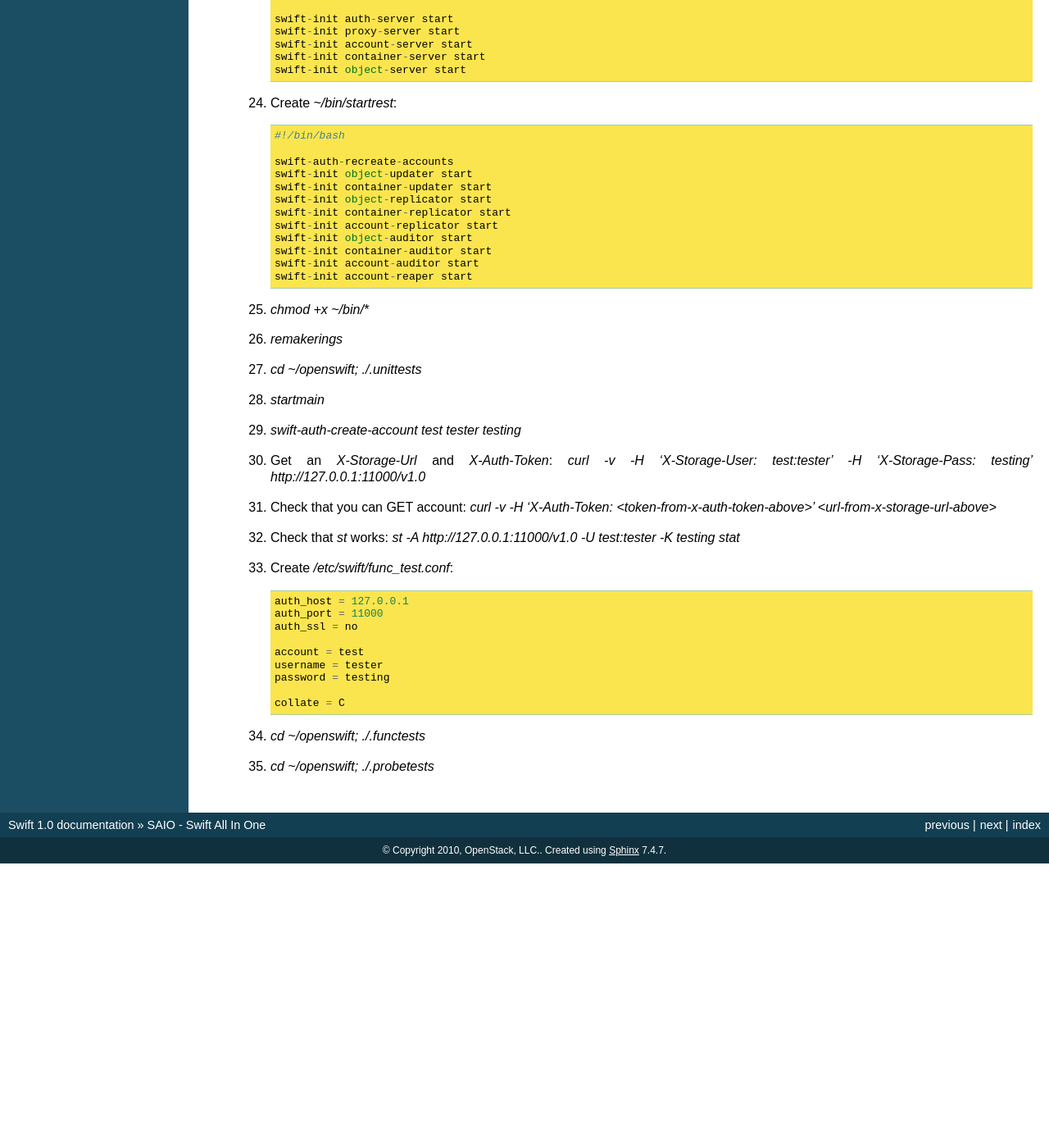
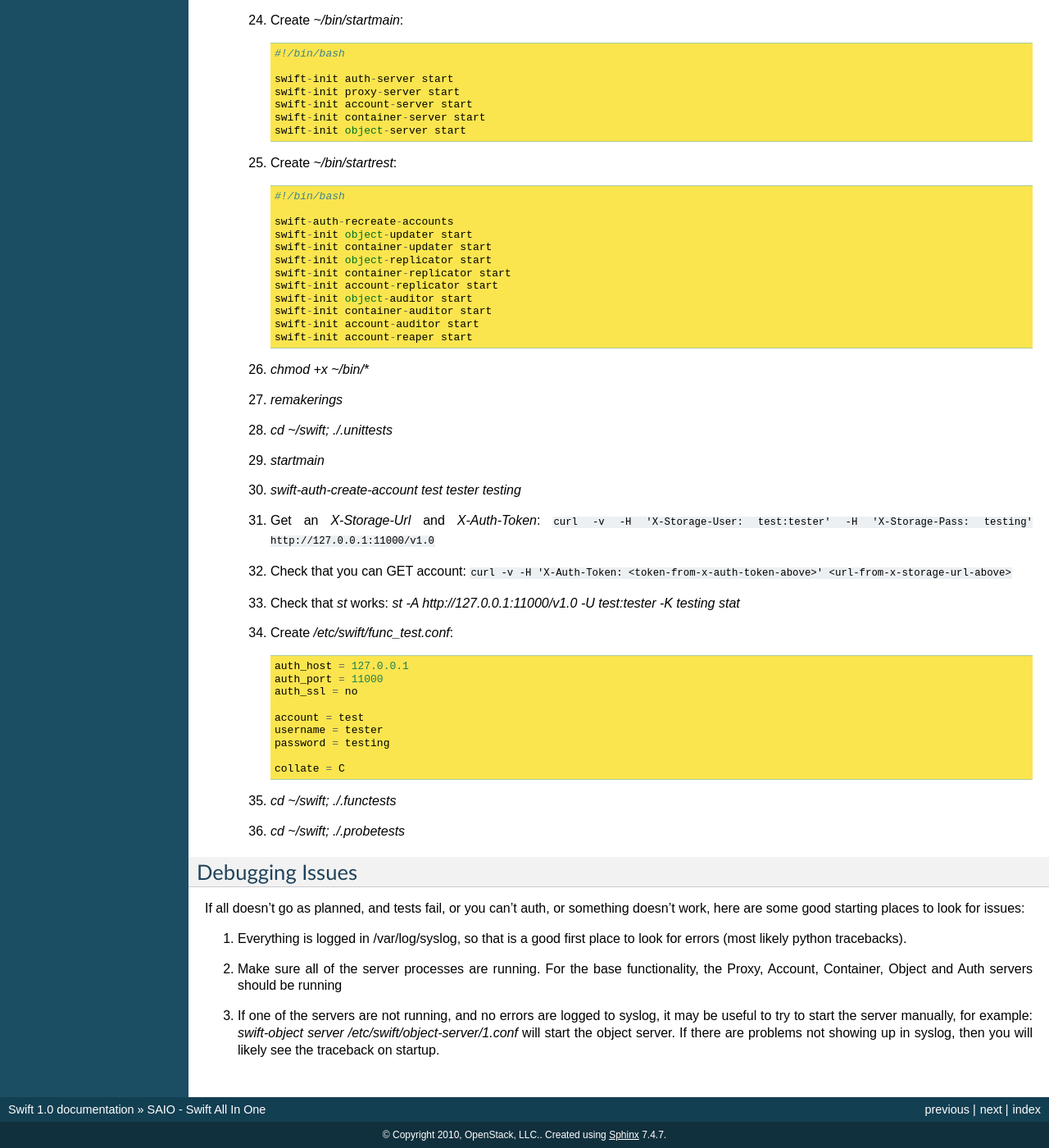
Before and after one commit to openstack/swift, a Sphinx documentation site: the page built from doc/source/development_saio.rst, in a window 1280 px wide and 1400 px high, scrolled down 7119 px. Shown: the whole window at 82% size. Built offline with Sphinx 7.4.7, drawn with Linux system fonts in a browser that asks for light colours; before the commit the page ends 8172 px from its top, so only the background shows below that; some of the changed text lies outside the part shown.

Commit message:
Updated Swift All in One

```diff
--- a/doc/source/development_saio.rst
+++ b/doc/source/development_saio.rst
@@ -148,13 +149,14 @@
 
         [DEFAULT]
                 email = Your Name <your-email-address>
-
+  #. If you are using launchpad to get the code or make changes, run
+     `bzr launchpad-login <launchpad_id>`
   #. Check out your bzr repo of swift, for example:
-     `bzr branch lp:swift`
-  #. ``for f in `ls ~/openswift/bin/`; do sudo ln -s /home/<your-user-name>/openswift/bin/$f /usr/bin/`basename $f .py`; done``
+     `bzr branch lp:~swift-core/swift/trunk swift`
+  #. ``for f in `ls ~/swift/bin/`; do sudo ln -s /home/<your-user-name>/swift/bin/$f /usr/bin/`basename $f .py`; done``
   #. Edit `~/.bashrc` and add to the end::
 
-        export PYTHONPATH=~/openswift
+        export PYTHONPATH=~/swift
         export PATH_TO_TEST_XFS=/mnt/sdb1/test
         export SWIFT_TEST_CONFIG_FILE=/etc/swift/func_test.conf
         export PATH=${PATH}:~/bin
@@ -422,11 +424,11 @@
 
   #. `chmod +x ~/bin/*`
   #. `remakerings`
-  #. `cd ~/openswift; ./.unittests`
+  #. `cd ~/swift; ./.unittests`
   #. `startmain`
   #. `swift-auth-create-account test tester testing`
-  #. Get an `X-Storage-Url` and `X-Auth-Token`: `curl -v -H 'X-Storage-User: test:tester' -H 'X-Storage-Pass: testing' http://127.0.0.1:11000/v1.0`
-  #. Check that you can GET account: `curl -v -H 'X-Auth-Token: <token-from-x-auth-token-above>' <url-from-x-storage-url-above>`
+  #. Get an `X-Storage-Url` and `X-Auth-Token`: ``curl -v -H 'X-Storage-User: test:tester' -H 'X-Storage-Pass: testing' http://127.0.0.1:11000/v1.0``
+  #. Check that you can GET account: ``curl -v -H 'X-Auth-Token: <token-from-x-auth-token-above>' <url-from-x-storage-url-above>``
   #. Check that `st` works: `st -A http://127.0.0.1:11000/v1.0 -U test:tester -K testing stat`
   #. Create `/etc/swift/func_test.conf`::
 
@@ -440,5 +442,22 @@
 
         collate = C
 
-  #. `cd ~/openswift; ./.functests`
-  #. `cd ~/openswift; ./.probetests`
+  #. `cd ~/swift; ./.functests`
+  #. `cd ~/swift; ./.probetests`
+
+----------------
+Debugging Issues
+----------------
+
+If all doesn't go as planned, and tests fail, or you can't auth, or something doesn't work, here are some good starting places to look for issues:
+
+#. Everything is logged in /var/log/syslog, so that is a good first place to
+   look for errors (most likely python tracebacks).
+#. Make sure all of the server processes are running.  For the base
+   functionality, the Proxy, Account, Container, Object and Auth servers
+   should be running
+#. If one of the servers are not running, and no errors are logged to syslog,
+   it may be useful to try to start the server manually, for example:
+   `swift-object server /etc/swift/object-server/1.conf` will start the
+   object server.  If there are problems not showing up in syslog,
+   then you will likely see the traceback on startup.
```
Also changed, not shown: other parts of doc/source/development_saio.rst (+2 -1 lines).
